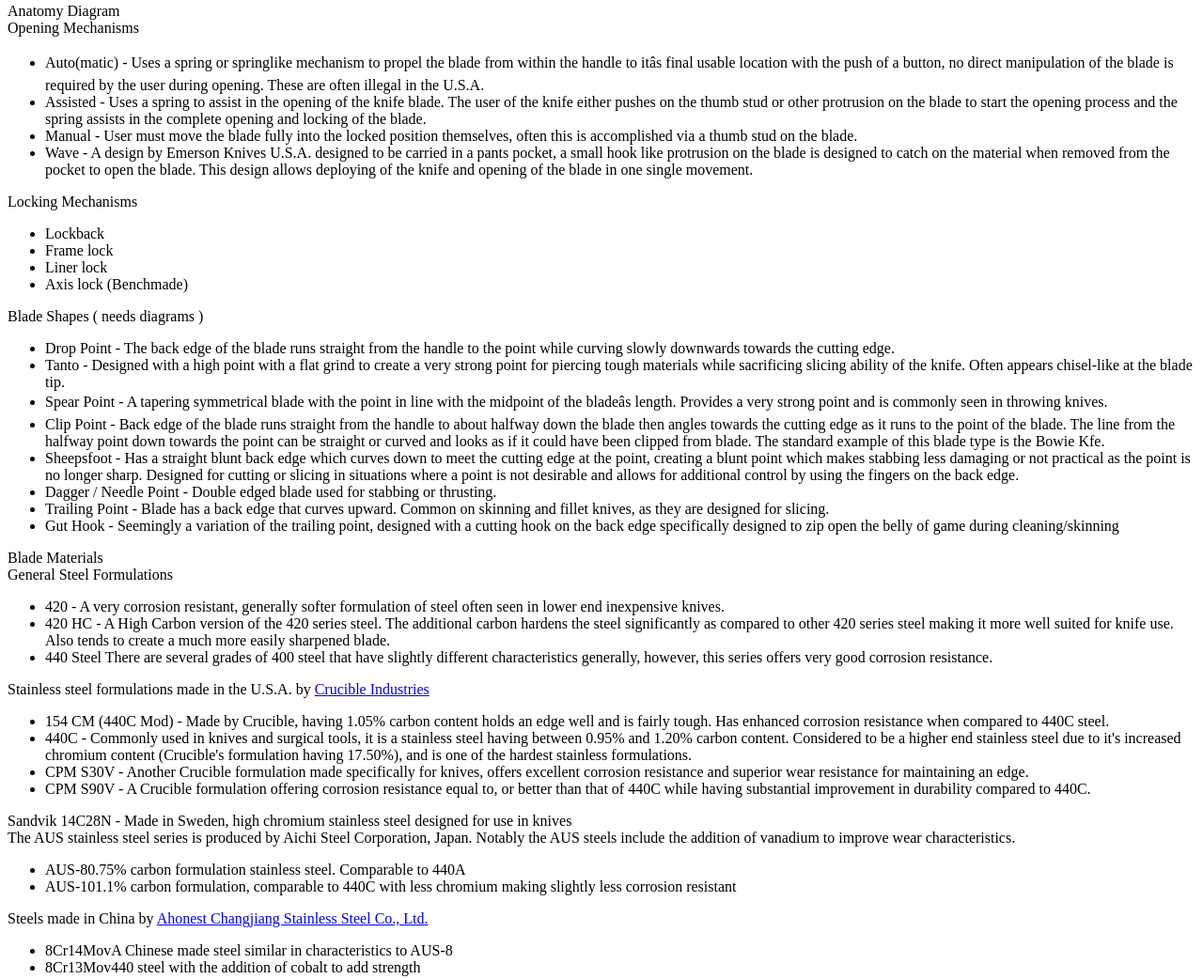
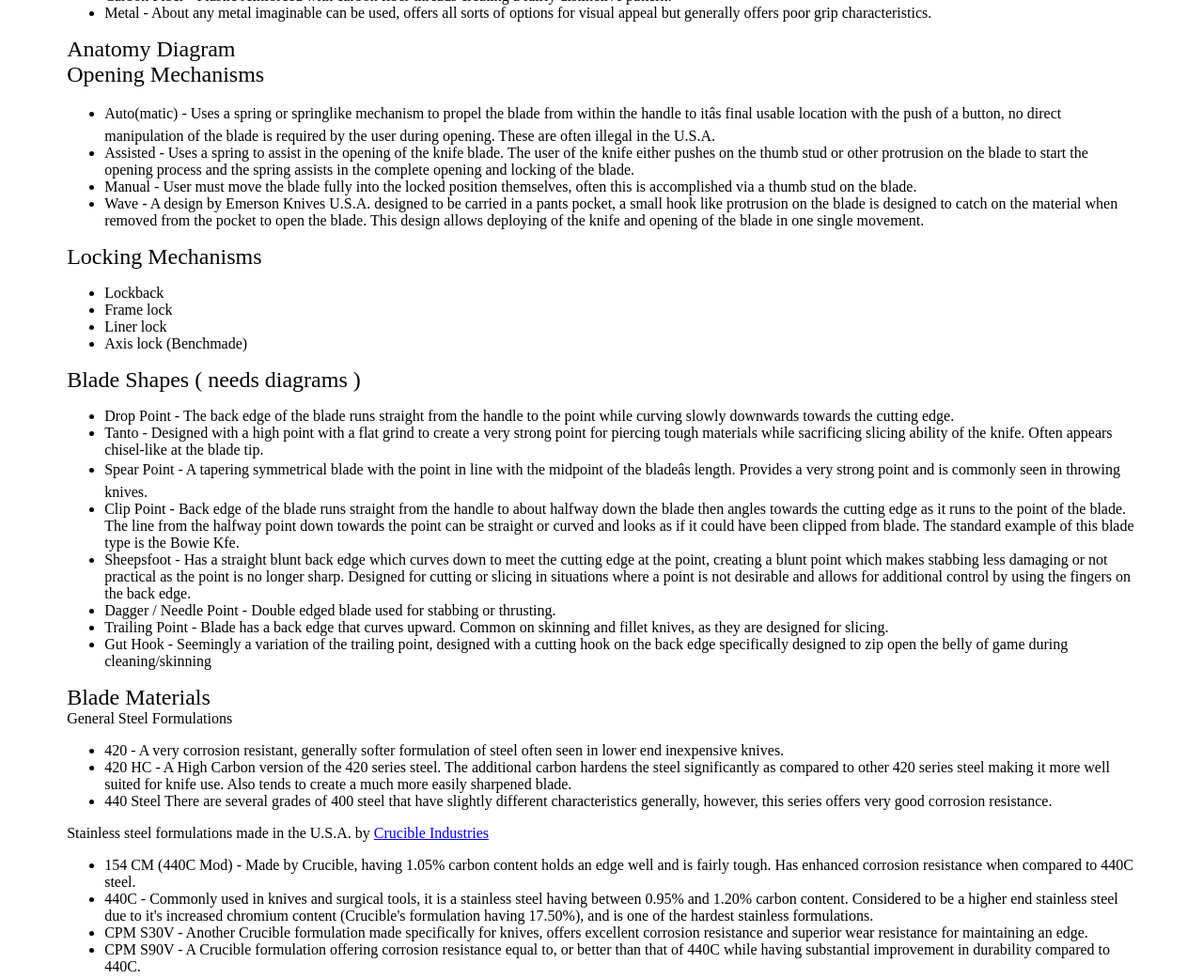
Before and after one commit to igroff/one-oh-one, a plain HTML site: page knives.html in a window 1280 px wide. Shown: the part 628-1670 px from the top of the page at 94% size. Drawn offline with Linux system fonts and the light colour scheme.

Commit message:
Playing with style

```diff
--- a/knives.html
+++ b/knives.html
@@ -2,6 +2,15 @@
 <html>
 <head>
   <title></title>
+  <style>
+    #main {
+      margin-right: 5%;
+      margin-left: 5%;
+    }
+    .header {
+      font-size: 1.5em;
+    }
+  </style>
 </head>
 <body>
   <div id="main">
@@ -46,7 +55,6 @@
       <li><span class="label">Protective Paint</span> - A paint like coating to the blade used to protect it from corrosion. Wears away with use.</li>
       <li><span class="label">Etching</span> - Use of a weak acid solution to remove surface material producing a pattern in the remaining steel.</li>
     </ul>
-    </div>
   </div>
 
 
@@ -63,7 +71,9 @@
     </ul>
   </div>
 
-  <div class="header">Anatomy Diagram</div>
+  <div class="section">
+    <div class="header">Anatomy Diagram</div>
+  </div>
 
   <div class="section">
     <div class="header">Opening Mechanisms</div>
@@ -127,7 +137,7 @@
   </div>
 
   <div class="sub-section">
-    <div class="header">The AUS stainless steel series is produced by Aichi Steel Corporation, Japan. Notably the AUS steels include the addition of vanadium to improve wear characteristics.</div>
+    <div class="description">The AUS stainless steel series is produced by Aichi Steel Corporation, Japan. Notably the AUS steels include the addition of vanadium to improve wear characteristics.</div>
     <ul class="definitions">
       <li><span class="label">AUS-8</span>0.75% carbon formulation stainless steel. Comparable to 440A</li>
       <li><span class="label">AUS-10</span>1.1% carbon formulation, comparable to 440C with less chromium making slightly less corrosion resistant</li>
@@ -135,7 +145,7 @@
   </div>
 
   <div class="sub-section">
-    <div class="header">Steels made in China by <a href="http://www.ahoneststeel.com/">Ahonest Changjiang Stainless Steel Co., Ltd.</a></div>
+    <div class="sub-header">Steels made in China by <a href="http://www.ahoneststeel.com/">Ahonest Changjiang Stainless Steel Co., Ltd.</a></div>
     <ul class="definitions">
       <li><span class="label">8Cr14Mov</span>A Chinese made steel similar in characteristics to AUS-8</li>
       <li><span class="label">8Cr13Mov</span>440 steel with the addition of cobalt to add strength</li>
```
